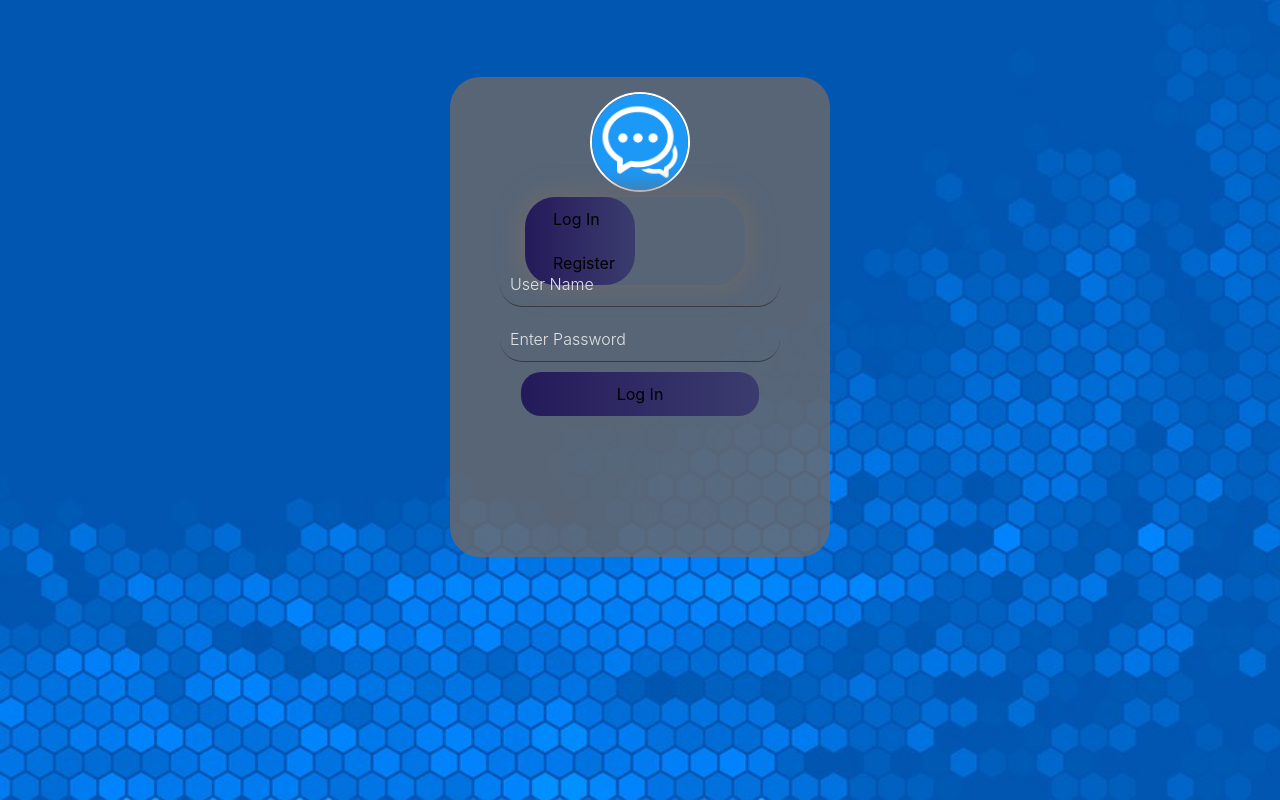
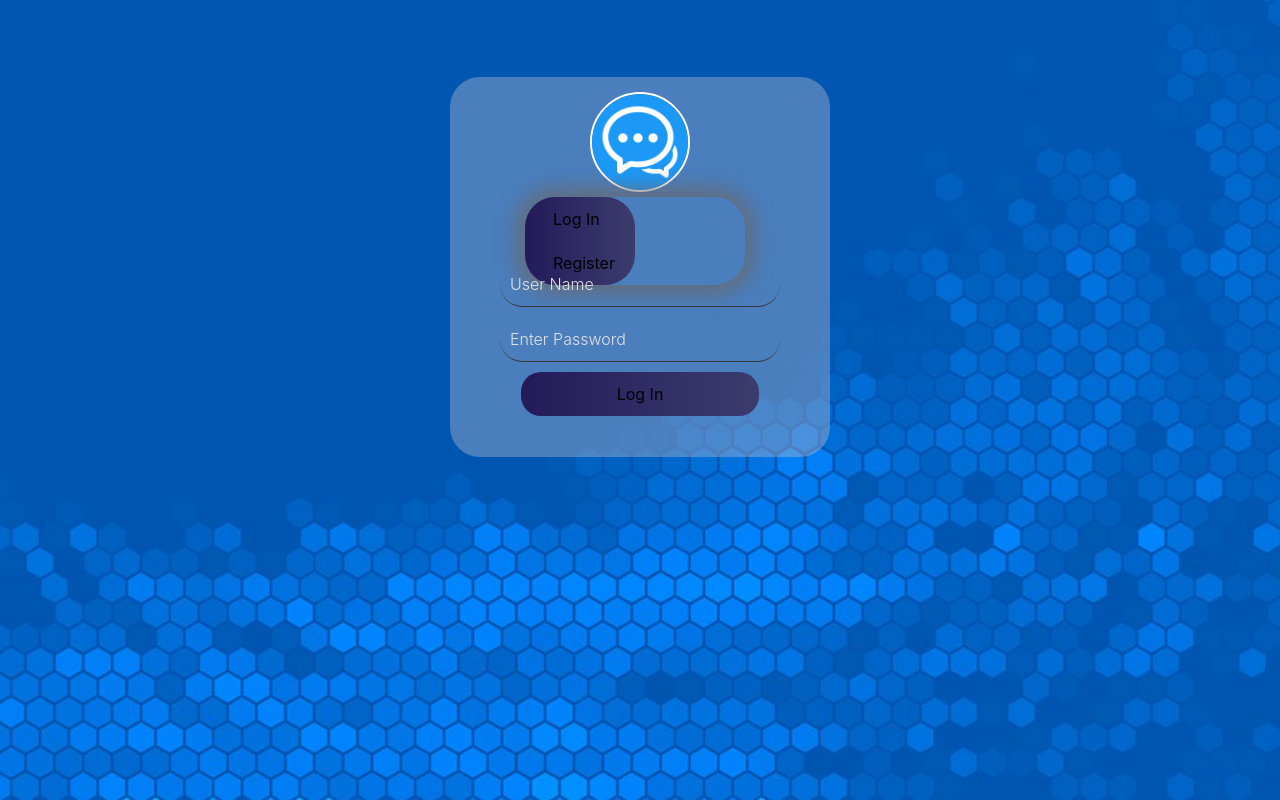
Before and after one commit to ironBoni/chat, a React (Create React App) app: page / in a window 1280 px wide. Built offline with nearby package versions, Linux system fonts and the light colour scheme.

Commit message:
Sign in complit

```diff
--- a/src/Componentone/SignInPage/SignInPage.css
+++ b/src/Componentone/SignInPage/SignInPage.css
@@ -23,10 +23,10 @@ body{
 
 	display: flex;
 	width: 380px;
-	height: 480px;
+	height: 380px;
 	position: relative;
 	margin: 6% auto;
-	background: rgba(109, 105, 105, 0.8);
+	background: rgba(193, 190, 207, 0.384);
 	border-radius: 30px;
 	overflow: hidden;
 }
--- a/src/Componentone/SignInPage/SignInPage.js
+++ b/src/Componentone/SignInPage/SignInPage.js
@@ -11,7 +11,7 @@ import { Navigate } from 'react-router-dom';
     document.getElementById("LogIn").style.left = "50px"
     document.getElementById("Register").style.left = "450px"
     document.getElementById("btn").style.left = "0"
-    document.getElementById("box").style.height = "480px"
+    document.getElementById("box").style.height = "380px"
   }
   function register() {
     document.getElementById("LogIn").style.left = "-400px"
```
